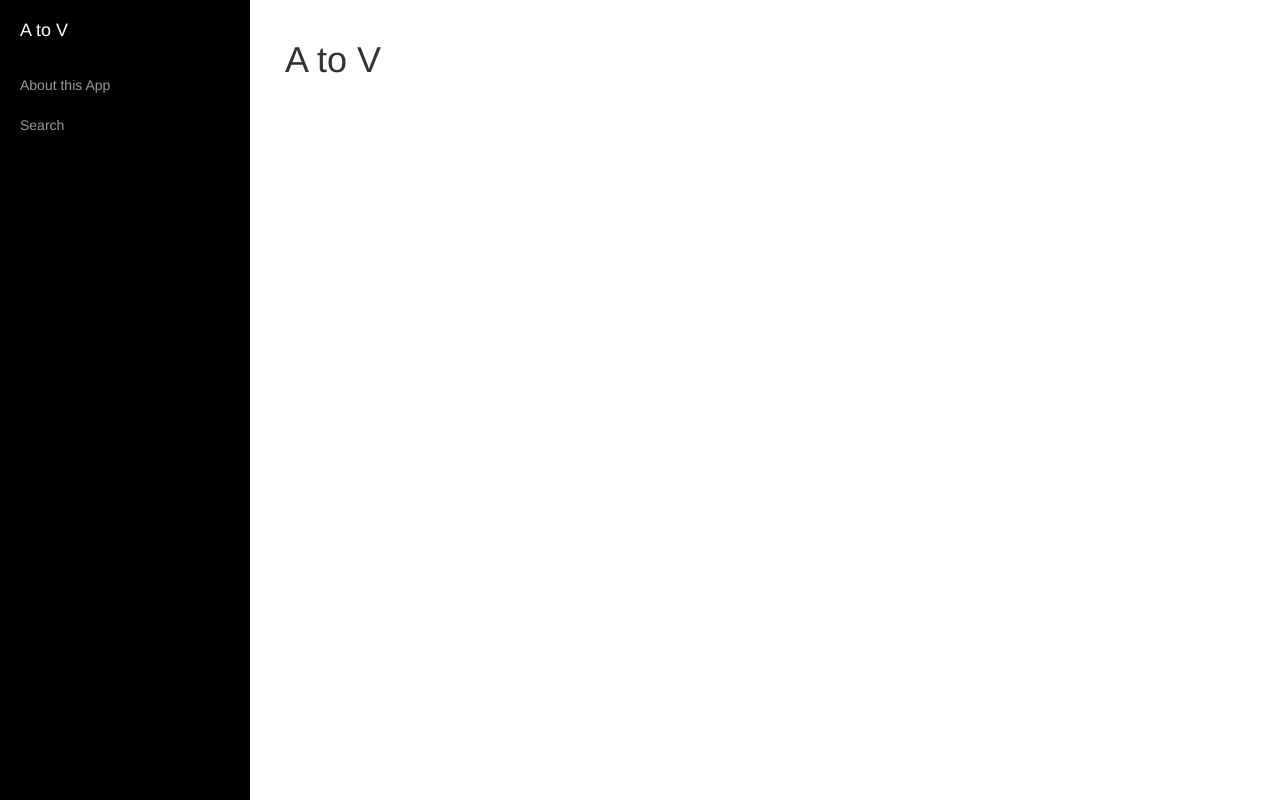
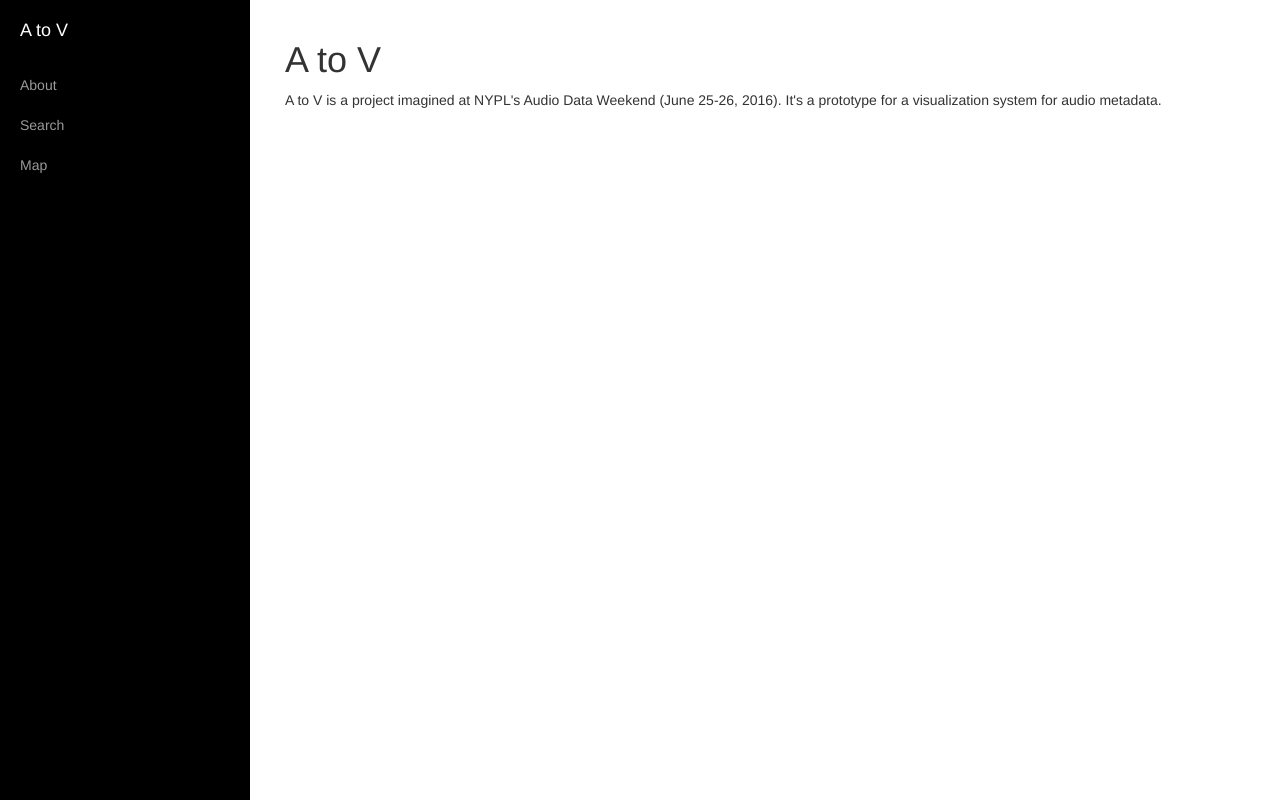
Before and after one commit to emmjab/a-to-v, a Django app: page / in a window 1280 px wide. Run offline with Django 3.2, Linux system fonts and the light colour scheme; some libraries are stand-ins or nearby versions.

Commit message:
added the map

```diff
--- a/a2v/AtoV/templates/AtoV/base.html
+++ b/a2v/AtoV/templates/AtoV/base.html
@@ -7,12 +7,14 @@
     <meta name="description" content="">
     <meta name="author" content="">
 
-    <title>Simple Sidebar - Start Bootstrap Template</title>
+    <title>A to V: NYPL Audio Weekend</title>
 <!-- Latest compiled and minified CSS -->
 <link rel="stylesheet" href="https://maxcdn.bootstrapcdn.com/bootstrap/3.3.6/css/bootstrap.min.css" integrity="sha384-1q8mTJOASx8j1Au+a5WDVnPi2lkFfwwEAa8hDDdjZlpLegxhjVME1fgjWPGmkzs7" crossorigin="anonymous">
 
 <!-- Optional theme -->
 <link rel="stylesheet" href="https://maxcdn.bootstrapcdn.com/bootstrap/3.3.6/css/bootstrap-theme.min.css" integrity="sha384-fLW2N01lMqjakBkx3l/M9EahuwpSfeNvV63J5ezn3uZzapT0u7EYsXMjQV+0En5r" crossorigin="anonymous">
+
+<script   src="https://code.jquery.com/jquery-2.2.4.min.js"   integrity="sha256-BbhdlvQf/xTY9gja0Dq3HiwQF8LaCRTXxZKRutelT44="   crossorigin="anonymous"></script>
 
 <!-- Latest compiled and minified JavaScript -->
 <script src="https://maxcdn.bootstrapcdn.com/bootstrap/3.3.6/js/bootstrap.min.js" integrity="sha384-0mSbJDEHialfmuBBQP6A4Qrprq5OVfW37PRR3j5ELqxss1yVqOtnepnHVP9aJ7xS" crossorigin="anonymous"></script>
@@ -164,10 +166,13 @@
                     </a>
                 </li>
                 <li>
-                    <a href="#">About this App</a>
+                    <a href="{% url 'index' %}">About</a>
                 </li>
                 <li>
-                    <a href="#">Search</a>
+                    <a href="{% url 'app' %}">Search</a>
+                </li>
+                <li>
+                    <a href="{% url 'map' %}">Map</a>
                 </li>
                 </li>
             </ul>
@@ -177,17 +182,13 @@
         <!-- Page Content -->
         <div id="page-content-wrapper">
             <div class="container-fluid">
+            	{% block extra_content %}
                 <div class="row">
                     <div class="col-lg-12">
                         <h1>A to V</h1>
-
                     </div>
                 </div>
-                <div class="row">
-                {% block extra_content %}
-
                 {% endblock extra_content %}
-                </div>
             </div>
         </div>
         <!-- /#page-content-wrapper -->
--- a/a2v/AtoV/templates/AtoV/index.html
+++ b/a2v/AtoV/templates/AtoV/index.html
@@ -1 +1,12 @@
 {% extends 'AtoV/base.html' %}
+
+{% block heading %}About A to V{% endblock heading %}
+
+{% block extra_content %}
+<div class="row">
+    <div class="col-lg-12">
+        <h1>A to V</h1>
+        <p>A to V is a project imagined at NYPL's Audio Data Weekend (June 25-26, 2016). It's a prototype for a visualization system for audio metadata.</p>
+    </div>
+</div>
+{% endblock extra_content %}
--- a/a2v/AtoV/urls.py
+++ b/a2v/AtoV/urls.py
@@ -5,5 +5,6 @@ from . import views
 urlpatterns = [
 
     url(r'^$', views.index, name='index'),
-    url(r'^$', views.app, name='app'),
+    url(r'^app/$', views.app, name='app'),
+    url(r'^map/$', views.map, name='map'),
 ]
--- a/a2v/AtoV/views.py
+++ b/a2v/AtoV/views.py
@@ -8,3 +8,7 @@ def index(req):
 def app(req):
 
 	return render(req, 'AtoV/app.html')
+
+def map(req):
+
+	return render(req, 'AtoV/map.html')
--- a/a2v/a2v/settings.py
+++ b/a2v/a2v/settings.py
@@ -37,6 +37,7 @@ INSTALLED_APPS = [
     'django.contrib.sessions',
     'django.contrib.messages',
     'django.contrib.staticfiles',
+    'leaflet',
     'AtoV',
 ]
 
```
Also changed, not shown: a2v/AtoV/templates/AtoV/app.html (+9 -1 lines), a2v/AtoV/templates/AtoV/map.html (added, +37 -0 lines), README.md.
